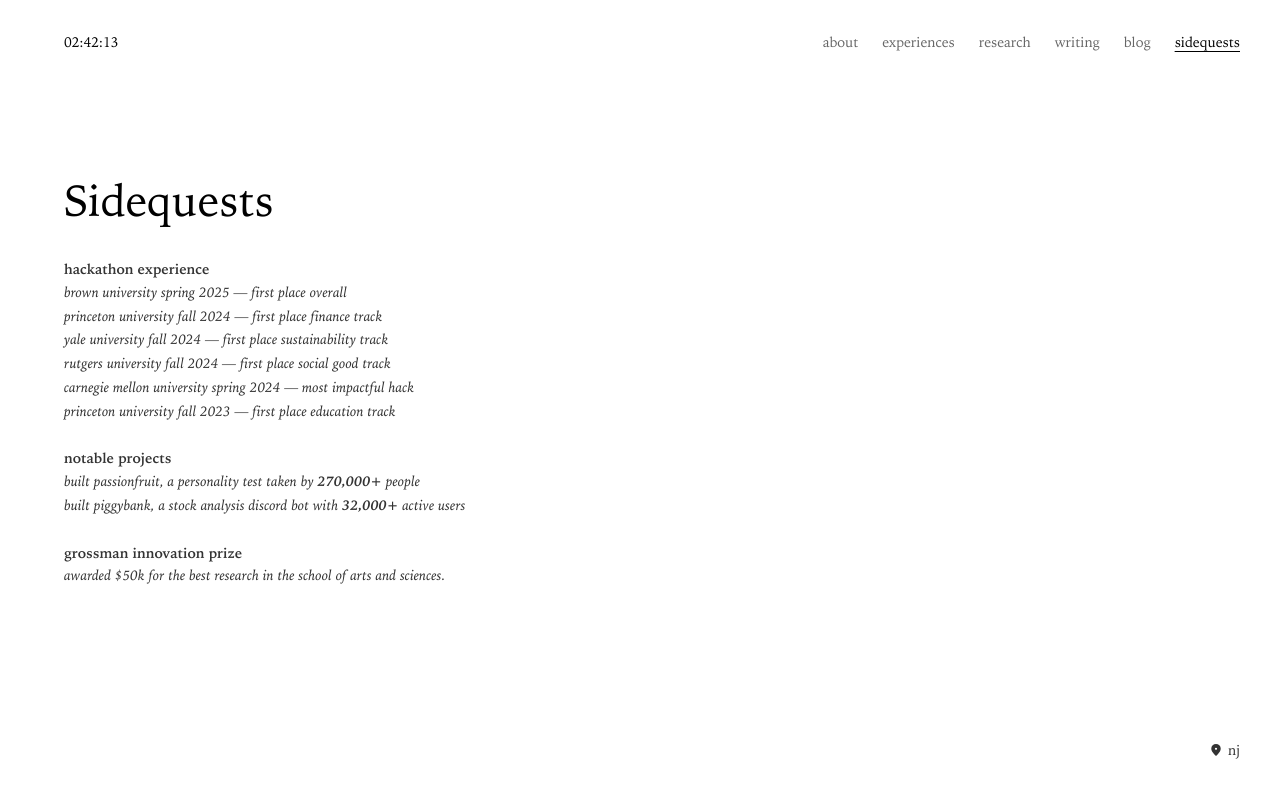
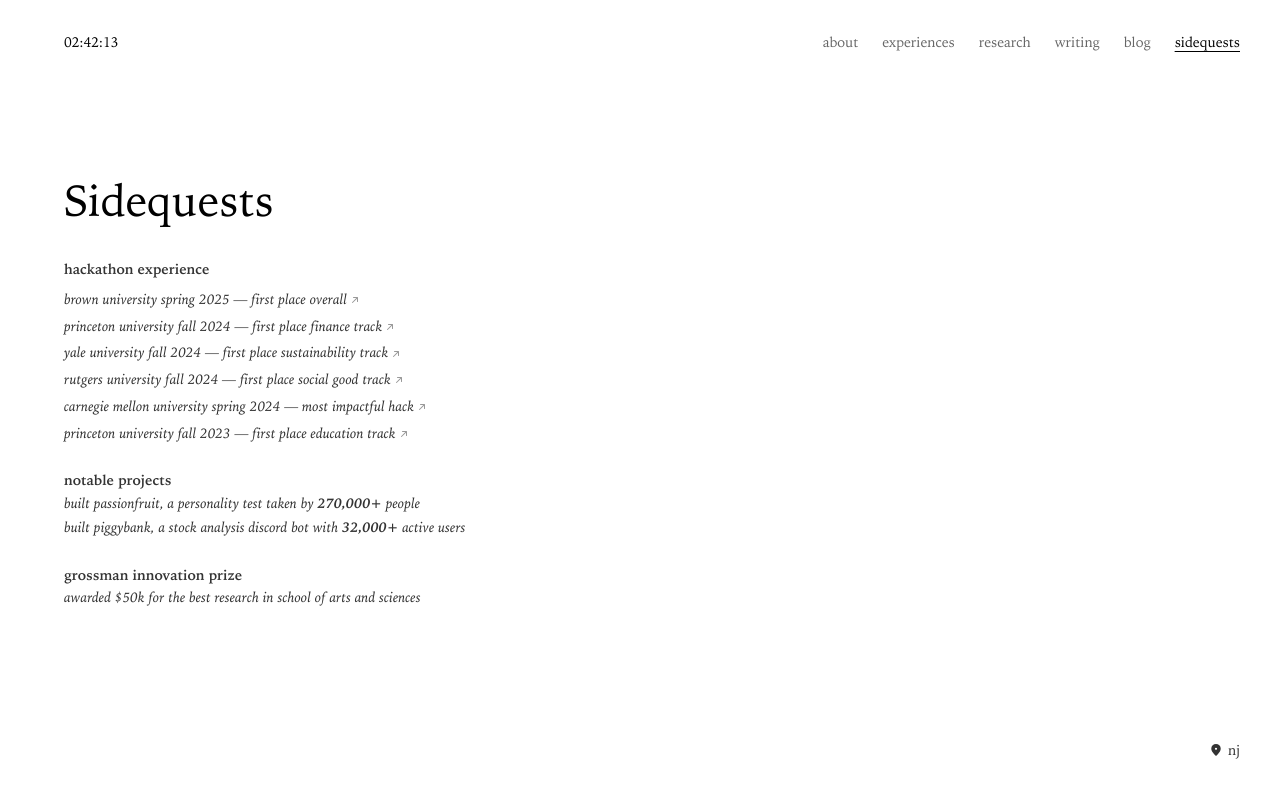
Before and after one commit to daivikk/daivik-site, a Next.js app: page /sidequests in a window 1280 px wide. Built offline with nearby package versions, Linux system fonts and the light colour scheme.

Commit message:
added links to hackathon experience in sidequests page

```diff
--- a/app/sidequests/page.tsx
+++ b/app/sidequests/page.tsx
@@ -8,15 +8,77 @@
       </h1>
 
       <div className="flex flex-col gap-6 text-sm leading-relaxed text-[#333]">
-        <p>
-          <strong>hackathon experience</strong><br />
-          <em>brown university spring 2025 — first place overall<br />
-          princeton university fall 2024 — first place finance track<br />
-          yale university fall 2024 — first place sustainability track<br />
-          rutgers university fall 2024 — first place social good track<br />
-          carnegie mellon university spring 2024 — most impactful hack<br />
-          princeton university fall 2023 — first place education track</em>
-        </p>
+        <div>
+          <strong>hackathon experience</strong>
+          <div className="flex flex-col gap-1 mt-2">
+            <a
+              href="https://devpost.com/software/healthytales"
+              target="_blank"
+              rel="noopener noreferrer"
+              className="text-[#333] hover:text-black transition-colors no-underline inline-flex items-center gap-0.5 group italic"
+            >
+              brown university spring 2025 — first place overall
+              <svg xmlns="http://www.w3.org/2000/svg" width="12" height="12" viewBox="0 0 24 24" className="text-[#999] transition-transform duration-300 ease-out group-hover:-translate-y-0.5">
+                <path fill="currentColor" d="M18 7.05a1 1 0 0 0-1-1L9 6a1 1 0 0 0 0 2h5.56l-8.27 8.29a1 1 0 0 0 0 1.42a1 1 0 0 0 1.42 0L16 9.42V15a1 1 0 0 0 1 1a1 1 0 0 0 1-1Z"/>
+              </svg>
+            </a>
+            <a
+              href="https://dorahacks.io/buidl/19408/milestones"
+              target="_blank"
+              rel="noopener noreferrer"
+              className="text-[#333] hover:text-black transition-colors no-underline inline-flex items-center gap-0.5 group italic"
+            >
+              princeton university fall 2024 — first place finance track
+              <svg xmlns="http://www.w3.org/2000/svg" width="12" height="12" viewBox="0 0 24 24" className="text-[#999] transition-transform duration-300 ease-out group-hover:-translate-y-0.5">
+                <path fill="currentColor" d="M18 7.05a1 1 0 0 0-1-1L9 6a1 1 0 0 0 0 2h5.56l-8.27 8.29a1 1 0 0 0 0 1.42a1 1 0 0 0 1.42 0L16 9.42V15a1 1 0 0 0 1 1a1 1 0 0 0 1-1Z"/>
+              </svg>
+            </a>
+            <a
+              href="https://devpost.com/software/sustainllm"
+              target="_blank"
+              rel="noopener noreferrer"
+              className="text-[#333] hover:text-black transition-colors no-underline inline-flex items-center gap-0.5 group italic"
+            >
+              yale university fall 2024 — first place sustainability track
+              <svg xmlns="http://www.w3.org/2000/svg" width="12" height="12" viewBox="0 0 24 24" className="text-[#999] transition-transform duration-300 ease-out group-hover:-translate-y-0.5">
+                <path fill="currentColor" d="M18 7.05a1 1 0 0 0-1-1L9 6a1 1 0 0 0 0 2h5.56l-8.27 8.29a1 1 0 0 0 0 1.42a1 1 0 0 0 1.42 0L16 9.42V15a1 1 0 0 0 1 1a1 1 0 0 0 1-1Z"/>
+              </svg>
+            </a>
+            <a
+              href="https://devpost.com/software/besafe-4b1kay"
+              target="_blank"
+              rel="noopener noreferrer"
+              className="text-[#333] hover:text-black transition-colors no-underline inline-flex items-center gap-0.5 group italic"
+            >
+              rutgers university fall 2024 — first place social good track
+              <svg xmlns="http://www.w3.org/2000/svg" width="12" height="12" viewBox="0 0 24 24" className="text-[#999] transition-transform duration-300 ease-out group-hover:-translate-y-0.5">
+                <path fill="currentColor" d="M18 7.05a1 1 0 0 0-1-1L9 6a1 1 0 0 0 0 2h5.56l-8.27 8.29a1 1 0 0 0 0 1.42a1 1 0 0 0 1.42 0L16 9.42V15a1 1 0 0 0 1 1a1 1 0 0 0 1-1Z"/>
+              </svg>
+            </a>
+            <a
+              href="https://github.com/shrenikpatel17/Nurture"
+              target="_blank"
+              rel="noopener noreferrer"
+              className="text-[#333] hover:text-black transition-colors no-underline inline-flex items-center gap-0.5 group italic"
+            >
+              carnegie mellon university spring 2024 — most impactful hack
+              <svg xmlns="http://www.w3.org/2000/svg" width="12" height="12" viewBox="0 0 24 24" className="text-[#999] transition-transform duration-300 ease-out group-hover:-translate-y-0.5">
+                <path fill="currentColor" d="M18 7.05a1 1 0 0 0-1-1L9 6a1 1 0 0 0 0 2h5.56l-8.27 8.29a1 1 0 0 0 0 1.42a1 1 0 0 0 1.42 0L16 9.42V15a1 1 0 0 0 1 1a1 1 0 0 0 1-1Z"/>
+              </svg>
+            </a>
+            <a
+              href="https://devpost.com/software/bloom-an-ai-search-engine-for-learning"
+              target="_blank"
+              rel="noopener noreferrer"
+              className="text-[#333] hover:text-black transition-colors no-underline inline-flex items-center gap-0.5 group italic"
+            >
+              princeton university fall 2023 — first place education track
+              <svg xmlns="http://www.w3.org/2000/svg" width="12" height="12" viewBox="0 0 24 24" className="text-[#999] transition-transform duration-300 ease-out group-hover:-translate-y-0.5">
+                <path fill="currentColor" d="M18 7.05a1 1 0 0 0-1-1L9 6a1 1 0 0 0 0 2h5.56l-8.27 8.29a1 1 0 0 0 0 1.42a1 1 0 0 0 1.42 0L16 9.42V15a1 1 0 0 0 1 1a1 1 0 0 0 1-1Z"/>
+              </svg>
+            </a>
+          </div>
+        </div>
 
         <p>
           <strong>notable projects</strong><br />
@@ -26,7 +88,7 @@
 
         <p>
           <strong>grossman innovation prize</strong><br />
-          <em>awarded $50k for the best research in the school of arts and sciences. </em>
+          <em>awarded $50k for the best research in school of arts and sciences </em>
         </p>
       </div>
     </PageLayout>
```
